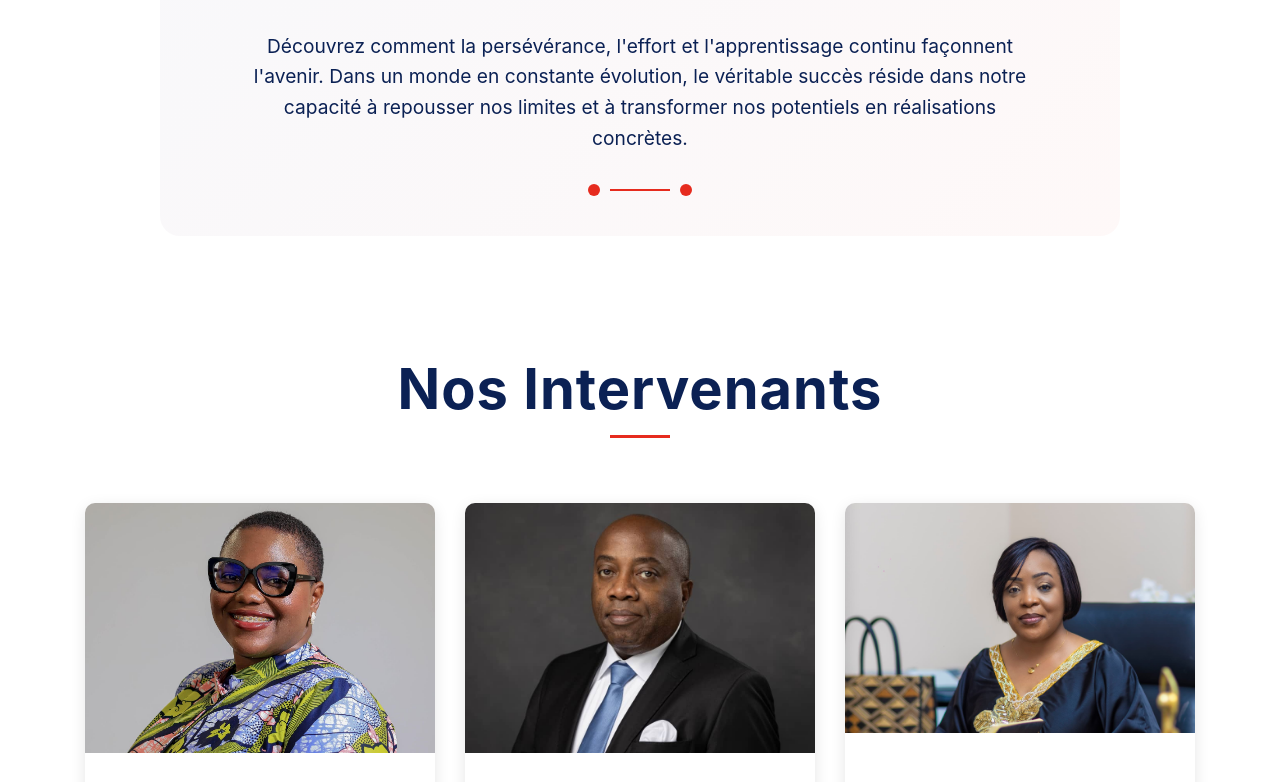
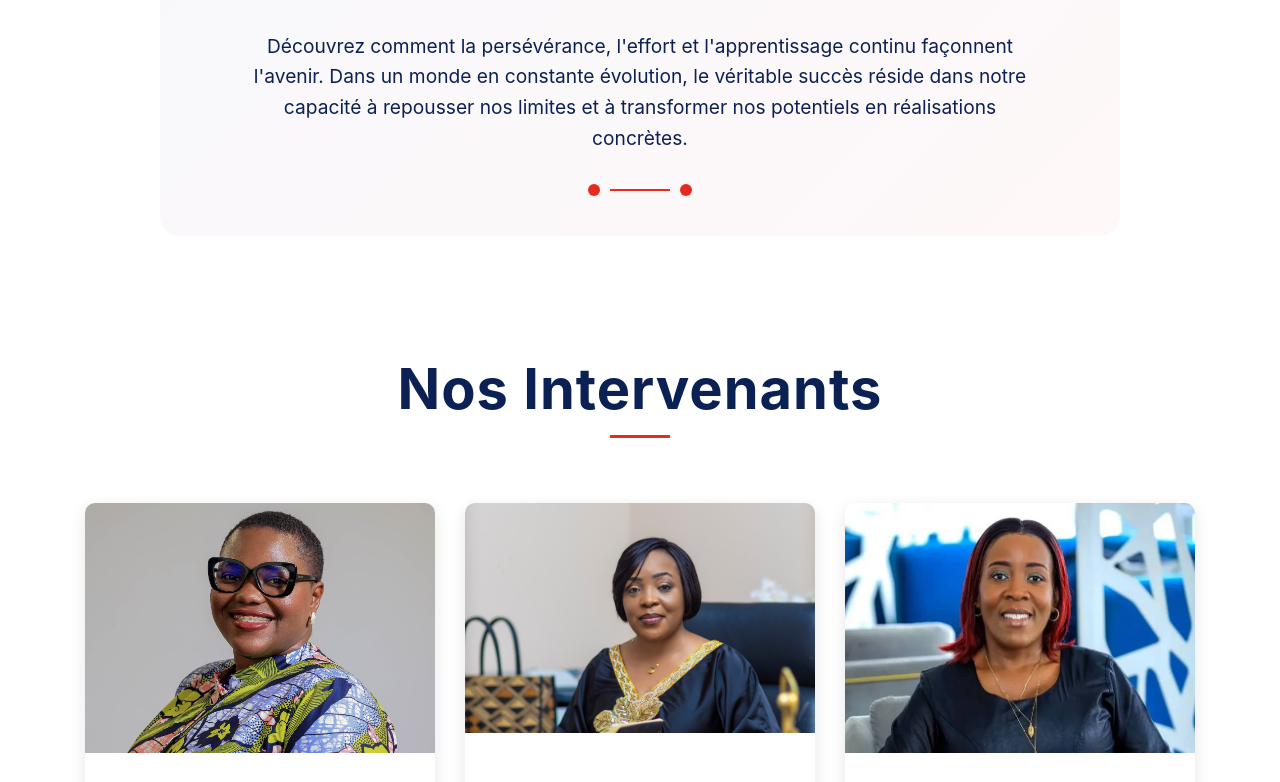
Before and after one commit to graciusyengo/tedx-socimat, a React (Vite) app: page / in a window 1280 px wide. Shown: the part 2015-2797 px from the top of the page. Built offline with nearby package versions, Linux system fonts and the light colour scheme.

Commit message:
suppression kashasha

```diff
--- a/src/components/Layout/Footer/Footer.jsx
+++ b/src/components/Layout/Footer/Footer.jsx
@@ -70,16 +70,16 @@ function Footer() {
             <h3>Liens</h3>
 
             <li>
-              <Link to="/actualites">A propos</Link>
+              <Link to="/about">A propos</Link>
             </li>
             <li>
-              <Link to="/sponsoring">Sponsors</Link>
+              <Link to="/sponsors">Sponsors</Link>
             </li>
             <li>
-              <Link to="/devenir-benevole">Partenaires</Link>
+              <Link to="/partners">Partenaires</Link>
             </li>
             <li>
-              <Link to="/devenir-speaker">Contactez nous</Link>
+              <Link to="/contact">Contactez nous</Link>
             </li>
 
           </div>
@@ -104,9 +104,10 @@ function Footer() {
             Tedx Socimat, All Right Reserved.
           </p>
           <div className="footer-links">
-            <Link to="/accueil">Accueil</Link>
-            <Link to="/cookies">Cookies</Link>
-            <Link to="/a-propos">À propos</Link>
+            <Link to="/">Accueil</Link>
+            <Link to="/sponsors">Sponsors</Link>
+            <Link to="/about">À propos</Link>
+            <Link to="/become-speaker">Devenir Speakers</Link>
 
           </div>
         </div>
--- a/src/pages/Home/Home.jsx
+++ b/src/pages/Home/Home.jsx
@@ -19,16 +19,6 @@ const speakerss = [
     image: '/images/speakers/emmanuella-zandi.jpeg',
     slogan: "",
     bio: "Marie Laurent est une experte reconnue dans le domaine du design thinking. Elle accompagne depuis plus de 10 ans des entreprises et des startups dans la transformation de leurs processus créatifs et l'innovation centrée utilisateur. Elle est également conférencière TEDx, auteure et formatrice internationale. Marie Laurent est une experte reconnue dans le domaine du design thinking. Elle accompagne depuis plus de 10 ans des entreprises et des startups dans la transformation de leurs processus créatifs et l'innovation centrée utilisateur. Elle est également conférencière TEDx, auteure et formatrice internationale. Marie Laurent est une experte reconnue dans le domaine du design thinking. Elle accompagne depuis plus de 10 ans des entreprises et des startups dans la transformation de leurs processus créatifs et l'innovation centrée utilisateur. Elle est également conférencière TEDx, auteure et formatrice internationale.",
-  },
-
-
-  {
-    id: 2,
-    name: 'Alain Kahasha Ntumwa',
-    title: 'ingénieur Civil Electricien ',
-    image: '/images/speakers/alain-kahasha.jpeg',
-    slogan: "Engagée pour un avenir plus vert et durable.",
-    bio: "Alain Kahasha  NTUMWA  est ingénieur Civil Electricien et détenteur d’une Maitrise en Télécommunications de la Faculté Polytechnique de Mons. À ce jour il cumule plus de 25 ans d’expériences professionnelles diverses et variées tant au niveau national qu’international notamment comme Administrateur Indépendant à la Banque Centrale du Congo depuis 2021.Directeur Général au Niger, en RDC, au Gabon et au Congo Brazzaville de 2010 à 2023 pour Airtel (Ex Celtel/Zain).Directeur de plusieurs régions et départements pour Vodacom en RDC où il lance le réseau dans plusieurs zones du pays en 2003.Responsable Commercial en RDC pour The Coca-Cola Company. Ingénieur de Production et Ingénieur Technicien pour British American Tobacco RDC (BAT) En 2023, Alain Kahasha  NTUMWA a participé à la création du Think Tank MANSSAH avec d’autres panafricains."
   },
 
   {
@@ -58,7 +48,7 @@ const speakerss = [
   {
     id: 6,
     name: 'Patrick Olondo wa SHILO',
-    title: 'réalisateur, auteur, directeur de la photographie et coloriste',
+    title: 'Réalisateur, Auteur, Directeur de la photographie et coloriste',
     image: '/images/speakers/powshilo.jpg',
     bio: "Le parcours de Patrick Olondo wa SHILO, réalisateur, auteur, directeur de la photographie et coloriste, est marqué par une solide formation à l'Académie des Beaux-Arts de Kinshasa et à la SAE de Cape Town (animation 3D). Dès 2007, il s'illustre dans la réalisation de publicités, clips et courts-métrages. Son implication dans la seconde unité de la série Amazon Prime Video « The Widow » (en RDC, 2018) témoigne de son envergure. La reconnaissance internationale s'ensuit en 2020 et 2021 avec les multiples récompenses obtenues par « Lies of eyes », un court-métrage produit et réalisé par lui dans des festivals prestigieux (European Cinematography Awards, New York Cinematography Awards (NYCA), Asia Cinematography Awards, RapidLion, The South African Intenational Fim Festival, Ananse Cinema inetrnational Film Festival, Silicon Valley Africa (SVAFF), Festival International de Cinéma de Kinshasa (FICKIN 2021). Son expertise s'étend à divers genres et techniques audiovisuels. Coloriste utilisant Davinci Resolve, Patrick Olondo Wa SHILO étend son expériebce sur divers autres domaines, styles et techniques partant de la publicité, court-métrage, long-métrage, documentaire, clip musical, film d’entreprises et tant d’autres.",
   },
```
